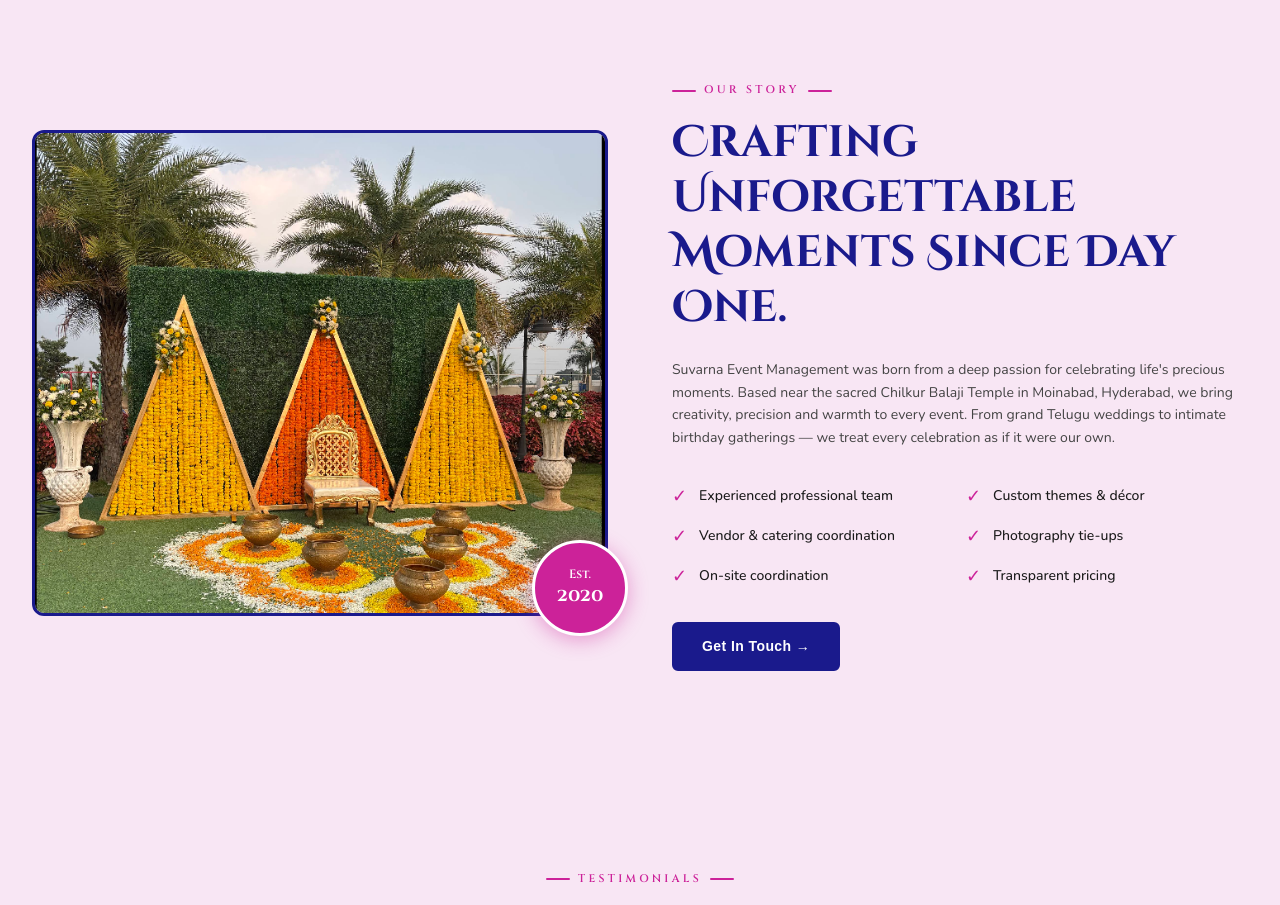
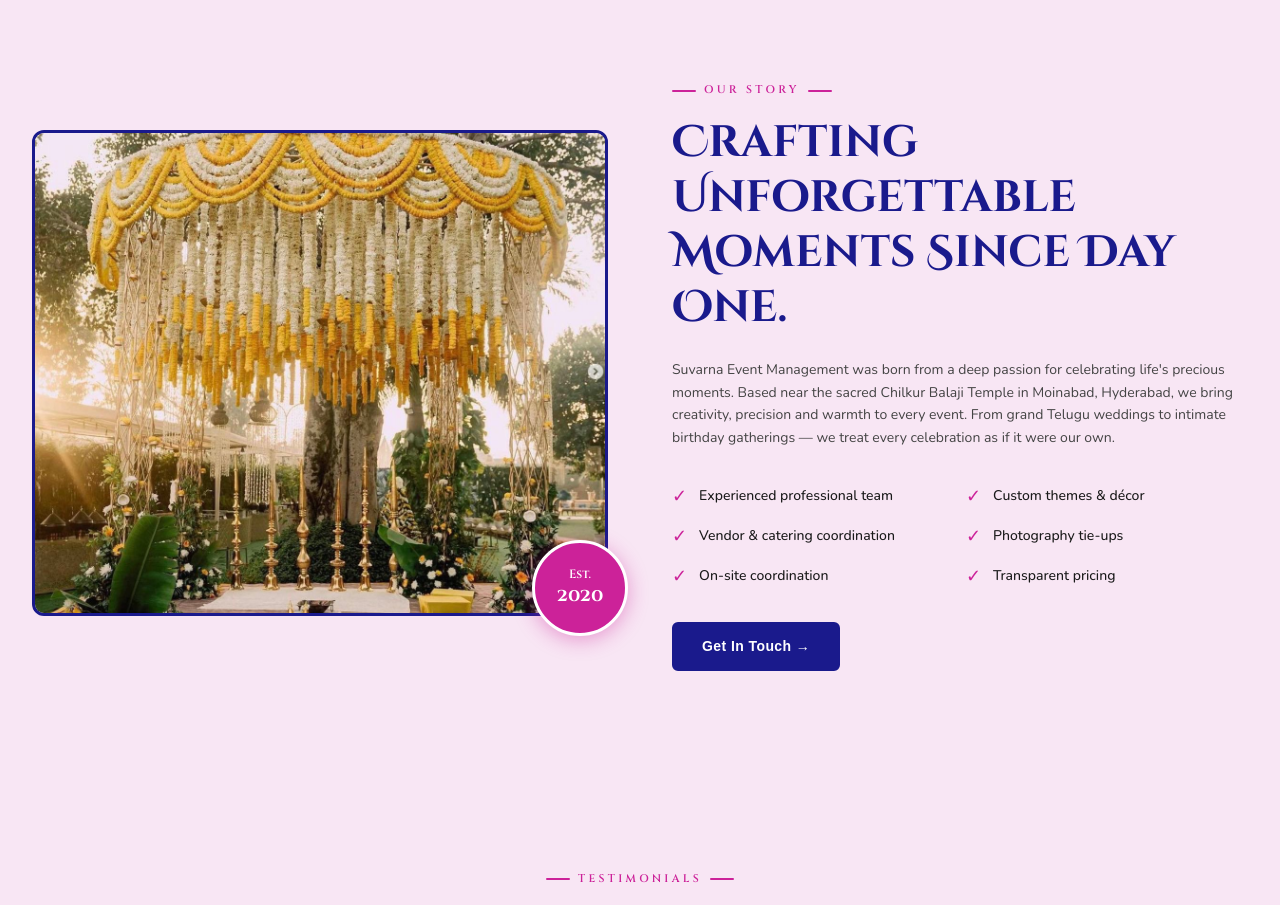
Before and after one commit to VenkyCodeX/suvarnaevents, a React (Vite) app in the folder client/: page / in a window 1280 px wide. Shown: the part 3280-4185 px from the top of the page. Built offline with nearby package versions, Linux system fonts and the light colour scheme.

Commit message:
Replace About section image with img1.jpeg

```diff
--- a/client/src/components/sections/About.jsx
+++ b/client/src/components/sections/About.jsx
@@ -15,7 +15,7 @@
           <div ref={leftRef} className="fade-up relative">
             <div className="relative rounded-xl overflow-hidden" style={{ border: '3px solid #1A1A8C' }}>
               <img
-                src="/assets/Screenshot 2026-05-23 165259.png"
+                src="/assets/img1.jpeg"
                 alt="Suvarna Events Team"
                 className="w-full object-cover"
                 style={{ height: '480px' }}
```
